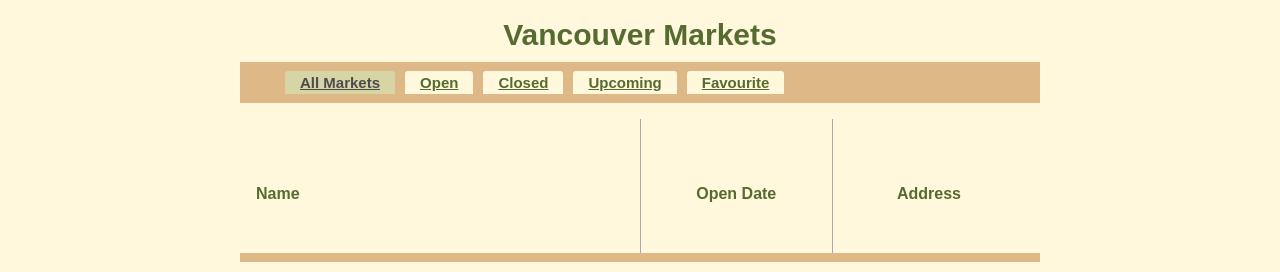
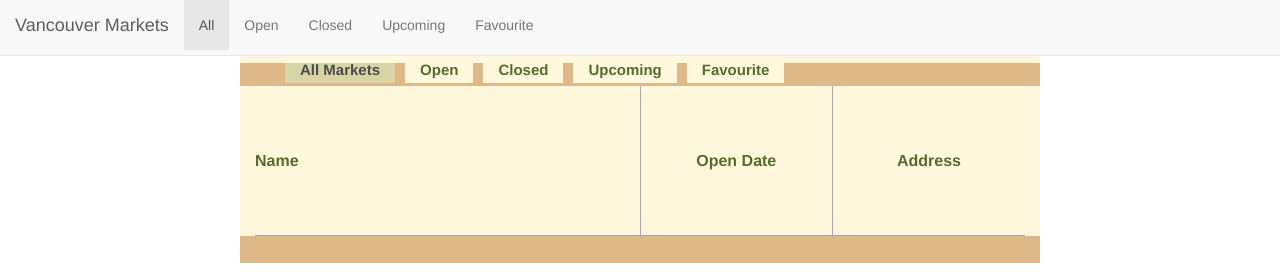
Before and after one commit to fruitpeelar/vancouver-markets, a Django app: template mainpage/templates/mainpage/detail.html in a window 1280 px wide. Shown: the top 272 px of the page. Run offline with Django 3.2, Linux system fonts and the light colour scheme; the template is opened without the code that fills it, so the values that code supplies are empty; some libraries are stand-ins or nearby versions.

Commit message:
modified bootstrap framework, added navbar, changed zoom from '10' to '11', deleted 'Find'

```diff
--- a/mainpage/templates/mainpage/main_page.html
+++ b/mainpage/templates/mainpage/main_page.html
@@ -1,13 +1,11 @@
 <html>
 <head>
+
 <link type="text/css" rel="stylesheet" href="/static/css/main.css" />
 <script type="text/javascript" src="/static/main_page.js"></script>
 
 <!-- Bootstrap -->
-<!-- <link type="text/css" rel="stylesheet" href="/static/bootstrap/css/bootstrap.min.css" />
-<script src="https://ajax.googleapis.com/ajax/libs/jquery/1.11.1/jquery.min.js"></script>
-<script type="text/javascript" src="/static/bootstrap/js/bootstrap.min.js"></script> -->
-<!-- Bootstrap -->
+<link type="text/css" rel="stylesheet" href="/static/bootstrap/css/bootstrap.css" />
 
 <style>
 #map_canvas {
@@ -64,7 +62,7 @@ function addClickEvent(map, marker, lat, long, infowindow) {
 		var link = "http://www.google.com/maps?q=" + latString + ",+" + longString;
 		var contentString =
       '<a href=' + link + '>'+
-      'Find Directions</a> '
+      'Directions</a> '
 
 		infowindow.setContent(contentString);
 		infowindow.setPosition(marker.position)
@@ -116,7 +114,7 @@ function initializeMap() {
 	var mapCanvas = document.getElementById('map_canvas');
 	var mapOptions = {
 		center: currentLocation,
-		zoom: 11,
+		zoom: 10,
 		mapTypeId: google.maps.MapTypeId.ROADMAP
 	}
 	var map = new google.maps.Map(mapCanvas, mapOptions);
@@ -137,6 +135,36 @@ google.maps.event.addDomListener(window, 'load', initializeMap);
 </head>
 
 <body>
+
+<!-- jQuery (necessary for Bootstrap's JavaScript plugins) -->
+<script src="https://ajax.googleapis.com/ajax/libs/jquery/1.11.1/jquery.min.js"></script>
+<!-- Include all compiled plugins (below), or include individual files as needed -->
+<script type="text/javascript" src="/static/bootstrap/js/bootstrap.js"></script>
+
+<!-- Fixed navbar -->
+    <div class="navbar navbar-default navbar-fixed-top" role="navigation">
+      <div class="container-fluid">
+        <div class="navbar-header">
+          <!-- Button menu for small window -->
+          <button type="button" class="navbar-toggle" data-toggle="collapse" data-target=".navbar-collapse">
+            <span class="sr-only">Toggle navigation</span>
+            <span class="icon-bar"></span>
+            <span class="icon-bar"></span>
+            <span class="icon-bar"></span>
+          </button>
+          <a class="navbar-brand" href="#">Vancouver Markets</a>
+        </div>
+        <div class="navbar-collapse collapse">
+          <ul class="nav navbar-nav">
+            <li class="active"><a href="#">All</a></li>
+            <li><a href="#">Open</a></li>
+            <li><a href="#">Closed</a></li>
+            <li><a href="#">Upcoming</a></li>
+            <li><a href="#">Favourite</a></li>
+          </ul>
+        </div><!-- .navbar-collapse -->
+      </div>
+    </div>
 
 <div class="title"><a href="/">Vancouver Markets</a></div>
 
```
